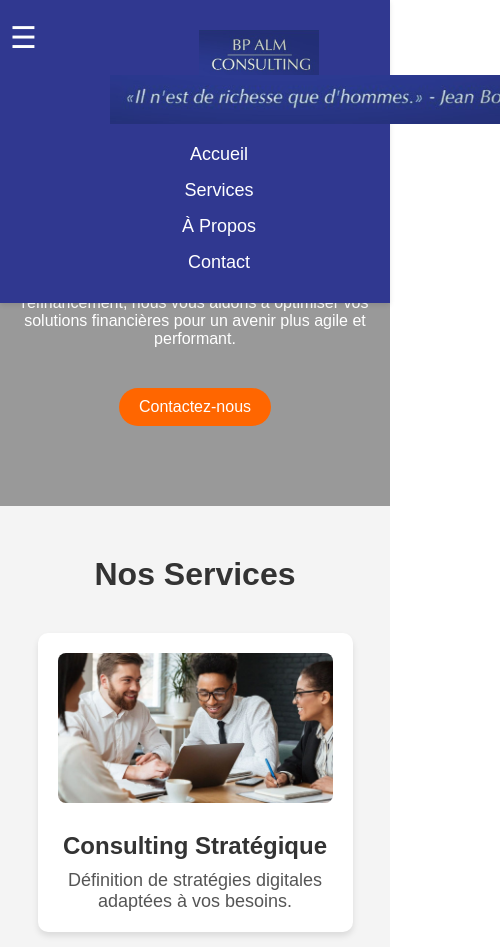
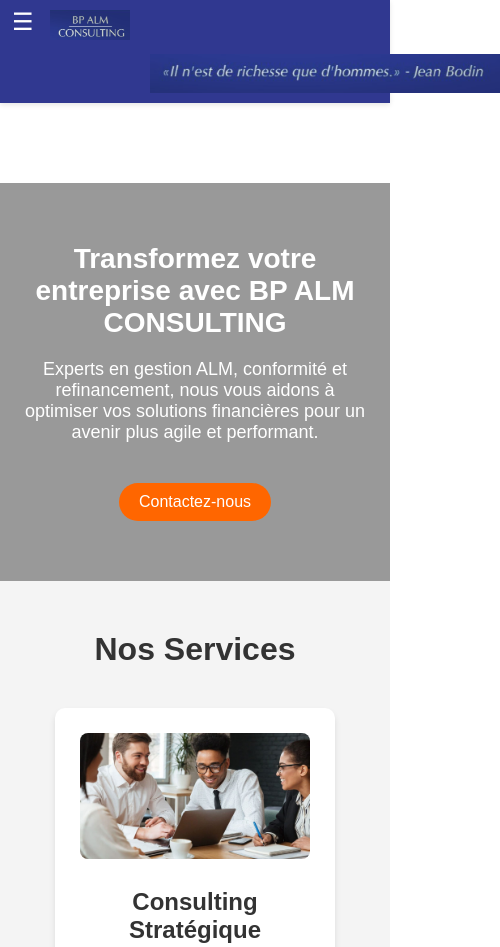
Before and after one commit to timothee09/website, a plain HTML site: page index.html in a window 390 px wide. Shown: the top 947 px of the page, 500 px wide, since content can reach past the window. Drawn offline with Linux system fonts and the light colour scheme.

Commit message:
Update styles.css

```diff
--- a/styles.css
+++ b/styles.css
@@ -298,48 +298,86 @@ body {
 
 /* Media Queries pour la réactivité */
 @media (max-width: 768px) {
-    .main-header .container {
-        flex-direction: column;
-        align-items: center;
-        padding: 10px;
+
+    #sidebar {
+        height: 1000px; /* Hauteur du menu égale à la hauteur de la fenêtre moins la hauteur du header */
+        top: 60px; /* Commence sous le header */
+        left: -200px; /* Menu caché initialement */
     }
 
+    /* Affichage du menu latéral lorsqu'il est activé */
+    #sidebar.active {
+        left: 0; /* Afficher le menu latéral */
+    }
+
+    /* Réduire la taille du bouton */
+    .sidebar-toggle {
+        font-size: 24px; /* Réduire la taille du texte du bouton */
+        padding: 8px 12px; /* Réduire le rembourrage pour un bouton plus petit */
+        cursor: pointer; /* Indiquer que c'est un bouton cliquable */
+        position: absolute; /* Positionner le bouton absolument dans le header */
+        top: 0; /* Placer le bouton tout en haut */
+        left: 0; /* Placer le bouton tout à gauche */
+        z-index: 1001; /* Assurer que le bouton soit au premier plan */
+        background-color: transparent; /* Retirer le fond */
+        color: #fff; /* Couleur du texte pour un bon contraste */
+        border: none; /* Retirer toute bordure pour un look plus épuré */
+        border-radius: 5px; /* Coins légèrement arrondis */
+        width: auto; /* Laisser la largeur s'ajuster à son contenu */
+        height: auto; /* Laisser la hauteur s'ajuster à son contenu */
+        display: flex;
+        justify-content: center;
+        align-items: center;
+    }
+
+    /* Ajustement du header pour que le bouton s'intègre bien */
+
+    .main-header .container {
+        display: block; /* Modifie l'affichage pour que les éléments soient empilés verticalement */
+        text-align: left; /* Aligne à gauche le contenu de l'en-tête */
+    }
+
+    .main-header {
+        padding: 10px 20px; /* Réduire le padding du header et ajouter de l'espace pour le bouton */
+        position: relative; /* Assurer que le header soit un conteneur pour le bouton */
+    }
+
+    .main-header .logo {
+        max-width: 80px; /* Réduire la taille du logo pour les petits écrans */
+        margin-left: 30px;
+    }
+
+    .main-header .header-image {
+    display: block; /* Assure que l'image est sur une nouvelle ligne */
+    max-width: 800px; /* Limite la largeur de l'image */
+    margin-left: 30px; /* Décale l'image de la gauche */
+    margin-top: 10px; /* Optionnel : Ajoute un peu d'espace au-dessus de l'image */
+    width: 100%; /* Ajoute la largeur complète pour s'ajuster à l'écran */
+}
+
+
+    /* Masquer le menu de navigation par défaut sur mobile */
     .main-header nav ul {
-        flex-direction: column;
-        align-items: center;
-        gap: 15px;
-        margin-top: 20px;
+        display: none;
+    }
+
+    .hero {
+        padding: 60px 20px; /* Réduire l'espace de la section hero */
     }
 
     .hero h1 {
-        font-size: 28px;
+        font-size: 28px; /* Réduire la taille du titre sur mobile */
     }
 
-    .hero p {
-        font-size: 16px;
-    }
-
-    .services .service-cards {
+    .service-cards {
         flex-direction: column;
         align-items: center;
     }
 
     .service-card {
-        width: 90%;
-        max-width: 350px;
+        width: 80%;
         margin-bottom: 20px;
-        padding: 20px;
     }
 
-    .testimonials .testimonial {
-        width: 80%;
-    }
 
-    .testimonials h2 {
-        font-size: 24px;
-    }
-
-    .main-footer p {
-        font-size: 14px;
-    }
 }
```
